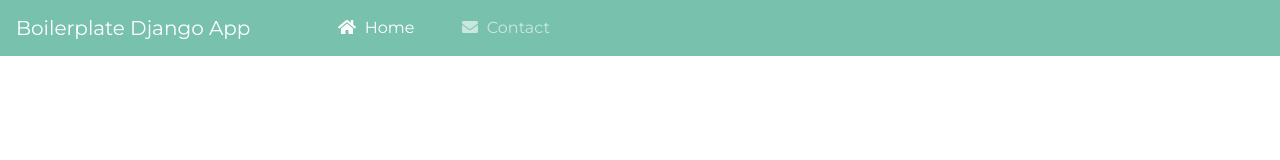
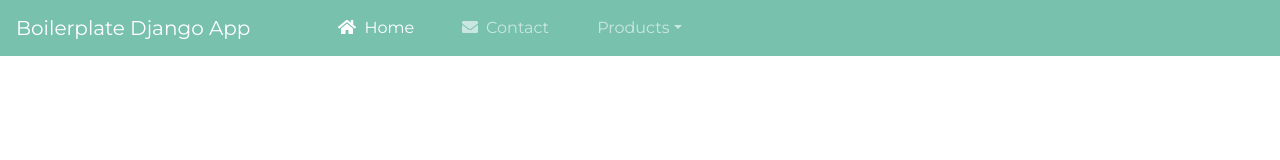
Before and after one commit to aytech/django-react, a React (Create React App) app in the folder client/app/: page / in a window 1280 px wide. Shown: the top 160 px of the page. Built offline with nearby package versions, Linux system fonts and the light colour scheme.

Commit message:
Finished header

```diff
--- a/client/app/package.json
+++ b/client/app/package.json
@@ -4,6 +4,7 @@
   "private": true,
   "dependencies": {
     "@fortawesome/fontawesome-svg-core": "^1.2.32",
+    "@fortawesome/free-brands-svg-icons": "^5.15.1",
     "@fortawesome/free-solid-svg-icons": "^5.15.1",
     "@fortawesome/react-fontawesome": "^0.1.12",
     "bootstrap": "^4.5.3",
--- /dev/null
+++ b/client/app/src/page-header/page-header.css
@@ -0,0 +1,7 @@
+.dropdown-item span.icon, .navbar-nav span.icon {
+  width: 1rem;
+}
+
+.dropdown-item span.label, .navbar-nav span.label {
+  margin-left: .5rem;
+}
--- a/client/app/src/page-header/page-header.js
+++ b/client/app/src/page-header/page-header.js
@@ -1,35 +1,59 @@
 import React from 'react';
 import { FontAwesomeIcon } from '@fortawesome/react-fontawesome';
-import { faHome, faEnvelope } from '@fortawesome/free-solid-svg-icons';
+import { faHome, faEnvelope, faWifi } from '@fortawesome/free-solid-svg-icons';
+import { faApple, faLinux, faWindows } from '@fortawesome/free-brands-svg-icons';
+import { Navbar, Nav, NavDropdown } from 'react-bootstrap';
+import './page-header.css';
 
 const PageHeader = () => {
   return (
-    <nav className="navbar navbar-expand-lg navbar-dark bg-primary">
-      <a className="navbar-brand" href="/">Boilerplate Django App</a>
-      <button className="navbar-toggler" type="button" data-toggle="collapse"
-        data-target="#navbar-color"
-        aria-controls="navbar-color" aria-expanded="false"
-        aria-label="Toggle navigation">
-        <span className="navbar-toggler-icon" />
-      </button>
-
-      <div className="collapse navbar-collapse" id="navbar-color">
-        <ul className="navbar-nav mr-auto">
-          <li className="nav-item active">
-            <a className="nav-link" href="/">
-              <FontAwesomeIcon icon={faHome} />&nbsp;
-              Home
-            </a>
-          </li>
-          <li className="nav-item">
-            <a className="nav-link" href="/">
-              <FontAwesomeIcon icon={faEnvelope} />&nbsp;
-              Contact
-            </a>
-          </li>
-        </ul>
-      </div>
-    </nav>
+    <Navbar bg="primary" expand="lg" variant="dark">
+      <Navbar.Brand href="/">Boilerplate Django App</Navbar.Brand>
+      <Navbar.Toggle aria-controls="navbar-minty" />
+      <Navbar.Collapse id="navbar-minty">
+        <Nav className="mr-auto">
+          <Nav.Link href="/" active>
+            <span className="icon">
+              <FontAwesomeIcon icon={faHome} />
+            </span>
+            <span className="label">Home</span>
+          </Nav.Link>
+          <Nav.Link href="/">
+            <span className="icon">
+              <FontAwesomeIcon icon={faEnvelope} />
+            </span>
+            <span className="label">Contact</span>
+          </Nav.Link>
+          <NavDropdown title="Products" id="navbar-minty-dropdown">
+            <NavDropdown.Item href="/">
+              <span className="icon">
+                <FontAwesomeIcon icon={faLinux} />
+              </span>
+              <span className="label">Item 1</span>
+            </NavDropdown.Item>
+            <NavDropdown.Item href="/">
+              <span className="icon">
+                <FontAwesomeIcon icon={faApple} />
+              </span>
+              <span className="label">Item 2</span>
+            </NavDropdown.Item>
+            <NavDropdown.Item href="/">
+              <span className="icon">
+                <FontAwesomeIcon icon={faWindows} />
+              </span>
+              <span className="label">Item 3</span>
+            </NavDropdown.Item>
+            <NavDropdown.Divider />
+            <NavDropdown.Item href="/">
+              <span className="icon">
+                <FontAwesomeIcon icon={faWifi} />
+              </span>
+              <span className="label">Separated Item</span>
+            </NavDropdown.Item>
+          </NavDropdown>
+        </Nav>
+      </Navbar.Collapse>
+    </Navbar>
   )
 };
 
```
Also changed, not shown: 1 other file (tests, documents, lock files or other folders).
